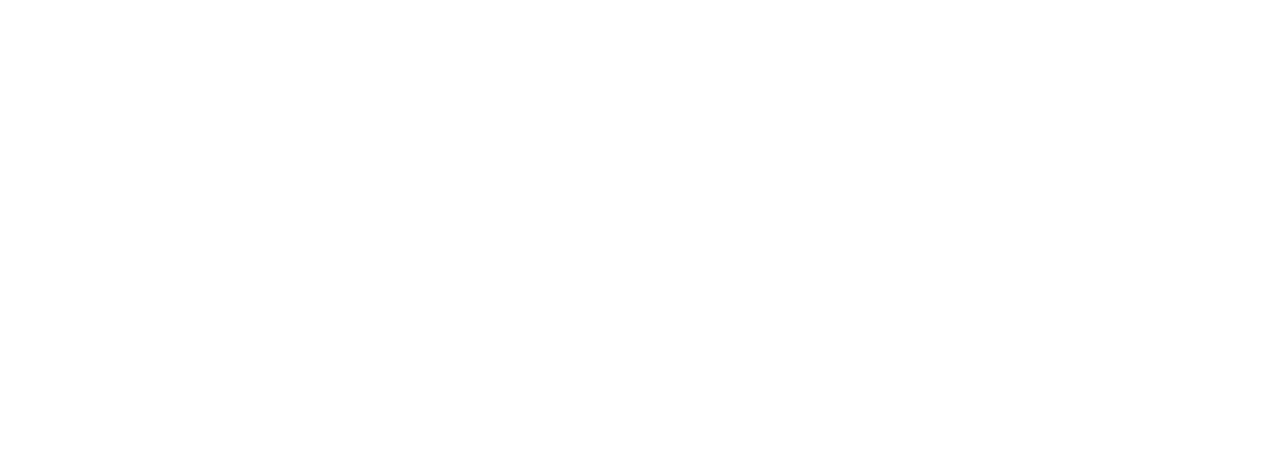
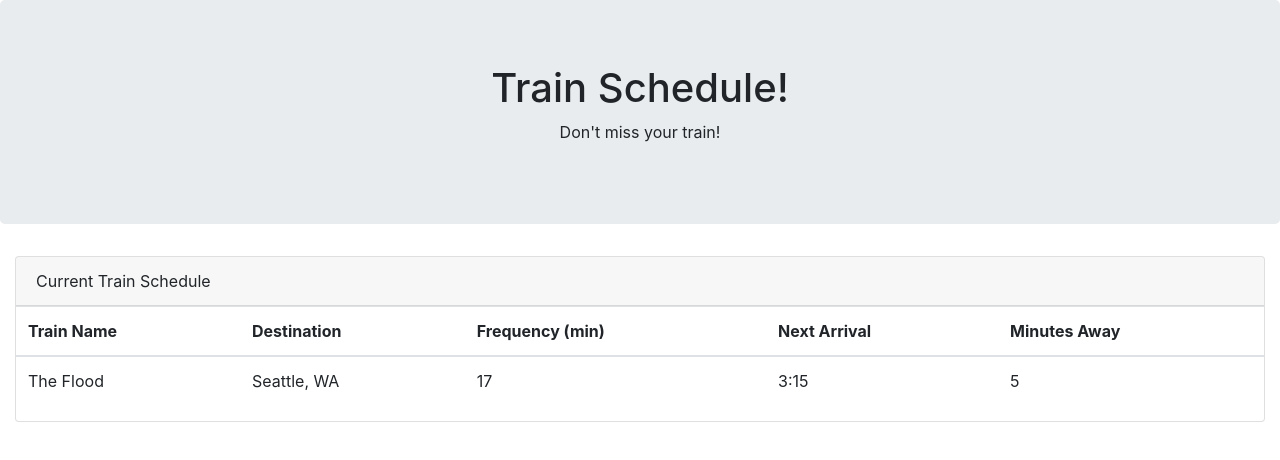
Before and after one commit to mbhardwick/Train-Schedule, a plain HTML site: page index.html in a window 1280 px wide. Drawn offline with nearby package versions, Linux system fonts and the light colour scheme.

Commit message:
added Jumbotron and train schedule table

```diff
--- a/index.html
+++ b/index.html
@@ -1,21 +1,59 @@
 <!DOCTYPE html>
 <html lang="en">
+
 <head>
     <meta charset="UTF-8">
     <meta name="viewport" content="width=device-width, initial-scale=1.0">
     <meta http-equiv="X-UA-Compatible" content="ie=edge">
     <title>Train Schedule</title>
     <!-- Bootstrap CDN -->
-    <link href="https://stackpath.bootstrapcdn.com/bootstrap/4.3.1/css/bootstrap.min.css" rel="stylesheet" integrity="sha384-ggOyR0iXCbMQv3Xipma34MD+dH/1fQ784/j6cY/iJTQUOhcWr7x9JvoRxT2MZw1T" crossorigin="anonymous">
+    <link href="https://stackpath.bootstrapcdn.com/bootstrap/4.3.1/css/bootstrap.min.css" rel="stylesheet"
+        integrity="sha384-ggOyR0iXCbMQv3Xipma34MD+dH/1fQ784/j6cY/iJTQUOhcWr7x9JvoRxT2MZw1T" crossorigin="anonymous">
     <!-- CSS -->
     <link rel="stylesheet" src="assets/style.css">
     <!-- JQuery CDN -->
-    <script src="https://code.jquery.com/jquery-3.4.1.min.js" integrity="sha256-CSXorXvZcTkaix6Yvo6HppcZGetbYMGWSFlBw8HfCJo=" crossorigin="anonymous"></script>
+    <script src="https://code.jquery.com/jquery-3.4.1.min.js"
+        integrity="sha256-CSXorXvZcTkaix6Yvo6HppcZGetbYMGWSFlBw8HfCJo=" crossorigin="anonymous"></script>
     <!--Moment.js-->
     <script src="https://cdn.jsdelivr.net/momentjs/2.12.0/moment.min.js"></script>
 </head>
+
 <body>
-<!-- Javascript -->
-<script src="assets/logic.js"></script>
+    <!-- Jumbotron -->
+    <div class="jumbotron">
+        <h1 class="text-center">Train Schedule!</h1>
+        <p class="text-center">Don't miss your train!</p>
+    </div>
+    <!-- Current Train Schedule -->
+    <div class="col-lg-12">
+        <div class="card">
+            <div class="card-header">
+                Current Train Schedule
+            </div>
+                <table class="table">
+                    <thead>
+                        <tr>
+                            <th scope="col">Train Name</th>
+                            <th scope="col">Destination</th>
+                            <th scope="col">Frequency (min)</th>
+                            <th scope="col">Next Arrival</th>
+                            <th scope="col">Minutes Away</th>
+                        </tr>
+                    </thead>
+                    <tbody>
+                        <tr>
+                            <td scope="row" class="train-added">The Flood</th>
+                            <td class="destination">Seattle, WA</td>
+                            <td class="frequency">17</td>
+                            <td class="next-arrival">3:15</td>
+                            <td class="minutes-away">5</td>
+                        </tr>
+                    </tbody>
+                </table>
+        </div>
+    </div>
+    <!-- Javascript -->
+    <script src="assets/logic.js"></script>
 </body>
+
 </html>
```
